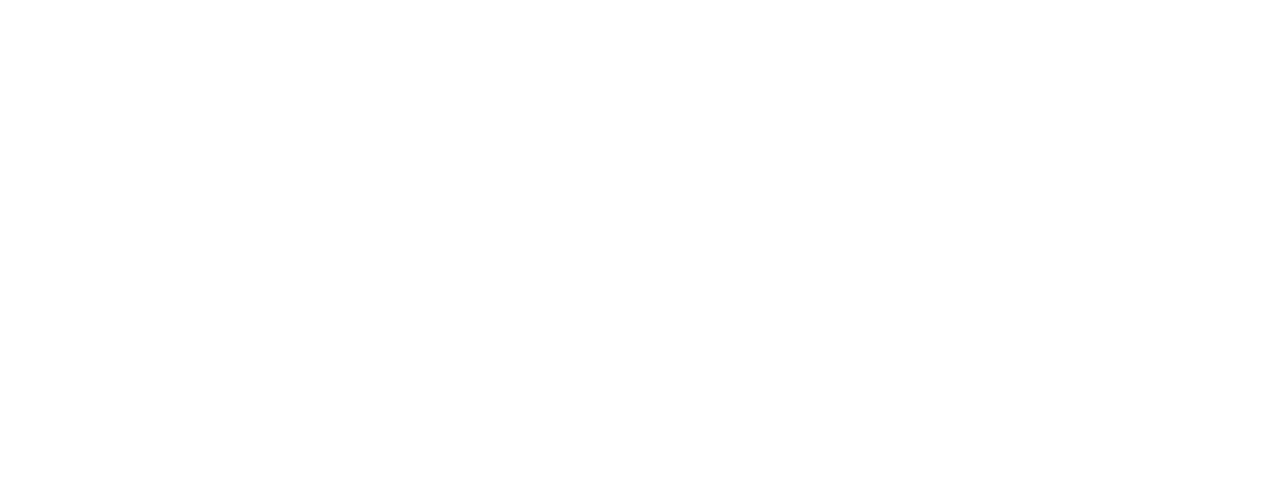
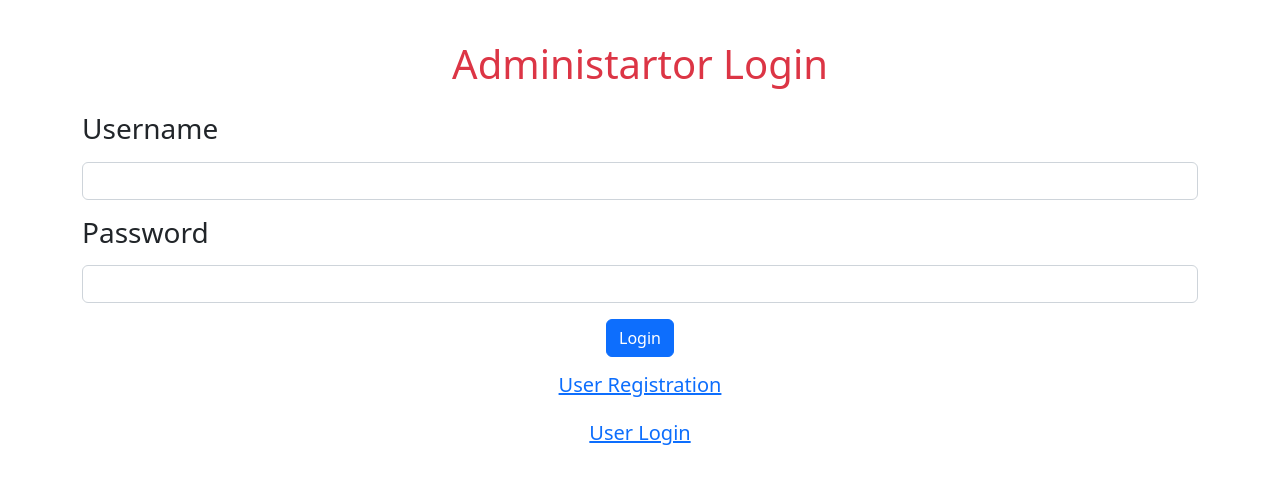
Before and after one commit to AmalAlby/LibraryAppAngular, an Angular app: page / in a window 1280 px wide. Shown: the top 484 px of the page. Built offline with nearby package versions, Linux system fonts and the light colour scheme.

Commit message:
adminlogin created

```diff
--- /dev/null
+++ b/src/app/adminlogin/adminlogin.component.html
@@ -0,0 +1,28 @@
+<div class="container">
+    <div class="row">
+        <div class="col col-12 col-sm-12 col-md-12 col-lg-12 col-xl-12 col-xxl-12">
+            <div class="row g-3 mt-4">
+                <div class="col-12 col-sm-12 col-md-12 col-lg-12 col-xl-12 col-xxl-12 text-center text-danger">
+                    <h1>Administartor Login</h1>
+                </div>
+                <div class="col-12 col-sm-12 col-md-12 col-lg-12 col-xl-12 col-xxl-12">
+                    <label for="" class="form-label"><h3>Username</h3></label>
+                    <input type="text" class="form-control">
+                </div>
+                <div class="col-12 col-sm-12 col-md-12 col-lg-12 col-xl-12 col-xxl-12">
+                    <label for="" class="form-label"><h3>Password</h3></label>
+                    <input type="text" class="form-control">
+                </div>
+                <div class="col-12 col-sm-12 col-md-12 col-lg-12 col-xl-12 col-xxl-12 text-center">
+                    <button class="btn btn-primary">Login</button>
+                </div>
+                <div class="col-12 col-sm-12 col-md-12 col-lg-12 col-xl-12 col-xxl-12 text-center">
+                    <a href=""><h5>User Registration</h5></a>
+                </div>
+                <div class="col-12 col-sm-12 col-md-12 col-lg-12 col-xl-12 col-xxl-12 text-center">
+                    <a href=""><h5>User Login</h5></a>
+                </div>
+            </div>
+        </div>
+    </div>
+</div>
```
Also changed, not shown: src/app/adminlogin/adminlogin.component.ts (added, +10 -0 lines), src/app/app.module.ts (+7 -1 lines), src/app/adminlogin/adminlogin.component.css (added).
